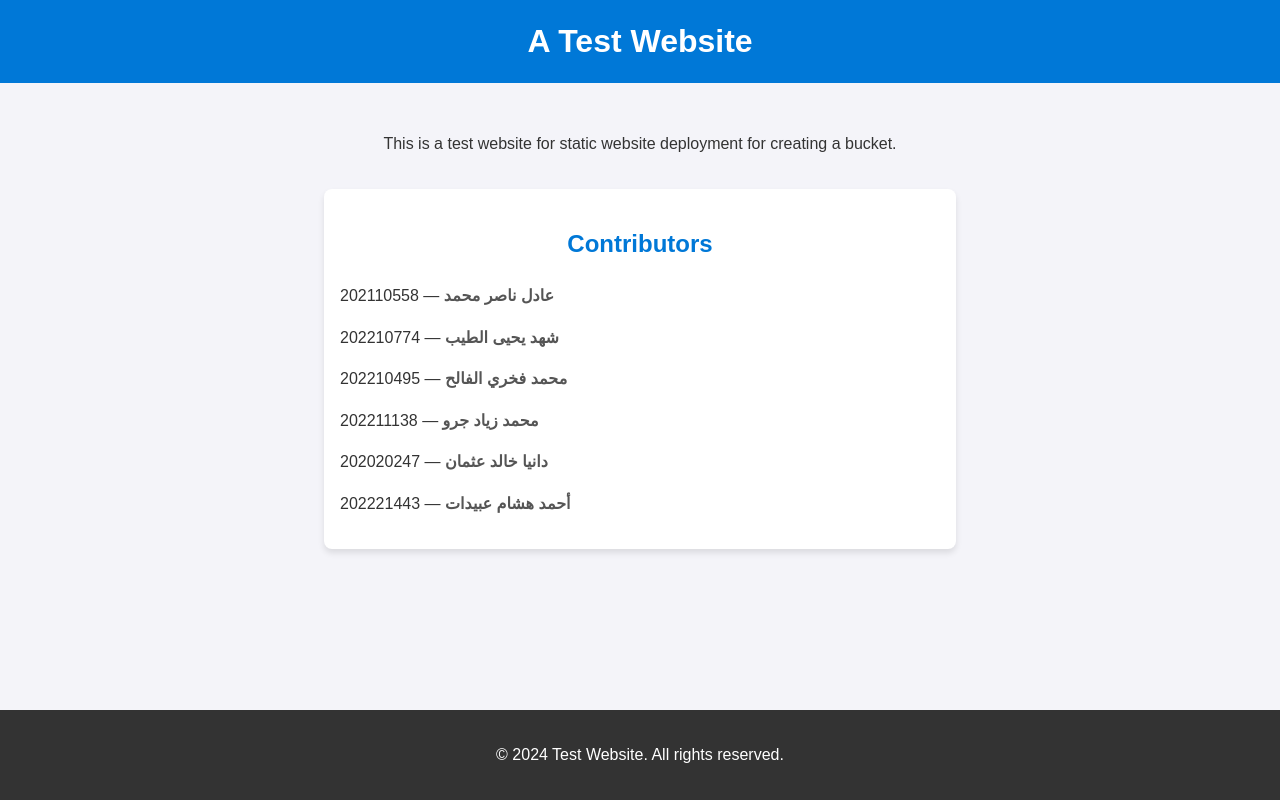
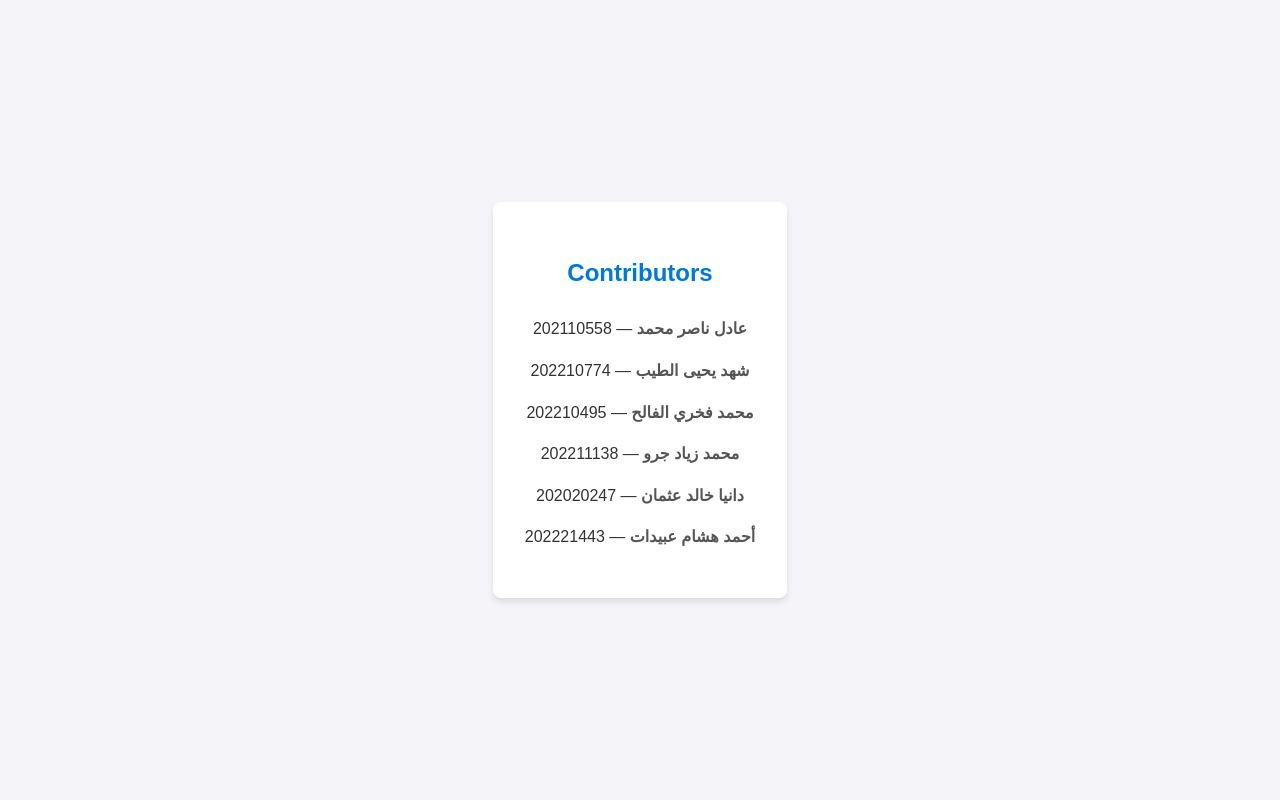
Before and after one commit to adl1d/adl1d.github.io, a plain HTML site: page index.html in a window 1280 px wide. Drawn offline with Linux system fonts and the light colour scheme.

Commit message:
Update index.html

```diff
--- a/index.html
+++ b/index.html
@@ -10,48 +10,30 @@
             font-family: Arial, sans-serif;
             background-color: #f4f4f9;
             color: #333;
-            line-height: 1.6;
             margin: 0;
-            padding: 0;
-        }
-
-        header {
-            background: #0078d7;
-            color: white;
-            padding: 1rem 0;
-            text-align: center;
-        }
-
-        main {
-            padding: 2rem;
-            text-align: center;
-        }
-
-        footer {
-            background: #333;
-            color: white;
-            text-align: center;
-            padding: 1rem 0;
+            height: 100vh;
+            display: flex;
+            justify-content: center;
+            align-items: center;
         }
 
         .contributors {
-            max-width: 600px;
-            margin: 2rem auto;
-            text-align: left;
-            padding: 1rem;
+            text-align: center;
+            padding: 2rem;
             background: #fff;
             border-radius: 8px;
             box-shadow: 0 4px 6px rgba(0, 0, 0, 0.1);
         }
 
         .contributors h2 {
-            text-align: center;
+            margin-bottom: 1.5rem;
             color: #0078d7;
         }
 
         .contributors ul {
             list-style-type: none;
             padding: 0;
+            margin: 0;
         }
 
         .contributors li {
@@ -66,12 +48,6 @@
     </style>
 </head>
 <body>
-    <header>
-        <h1>A Test Website</h1>
-    </header>
-    <main>
-        <p>This is a test website for static website deployment for creating a bucket.</p>
-
     <div class="contributors">
         <h2>Contributors</h2>
         <ul>
@@ -85,10 +61,5 @@
 
         </ul>
     </div>
-    </main>
-    <footer>
-        <p>© 2024 Test Website. All rights reserved.</p>
-    </footer>
-    <script src="script.js"></script>
 </body>
 </html>
```
Lines whose indentation alone changed are shown as unchanged.
